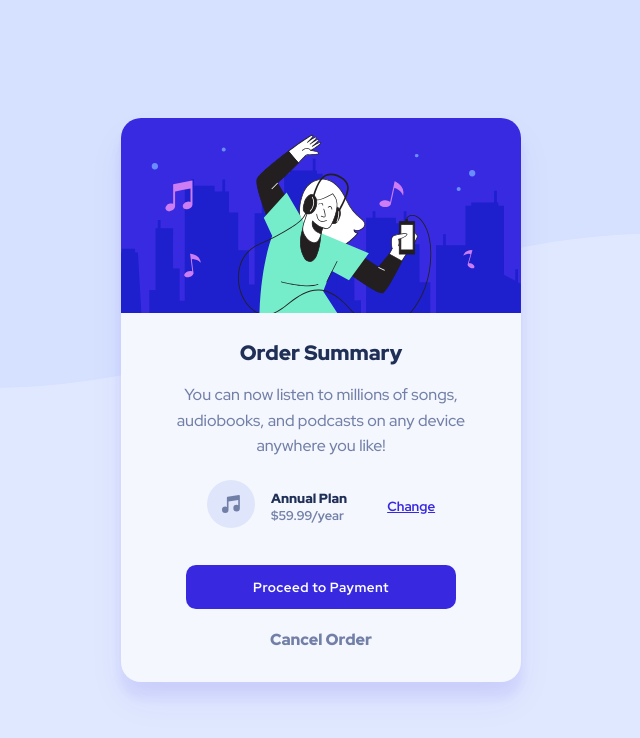
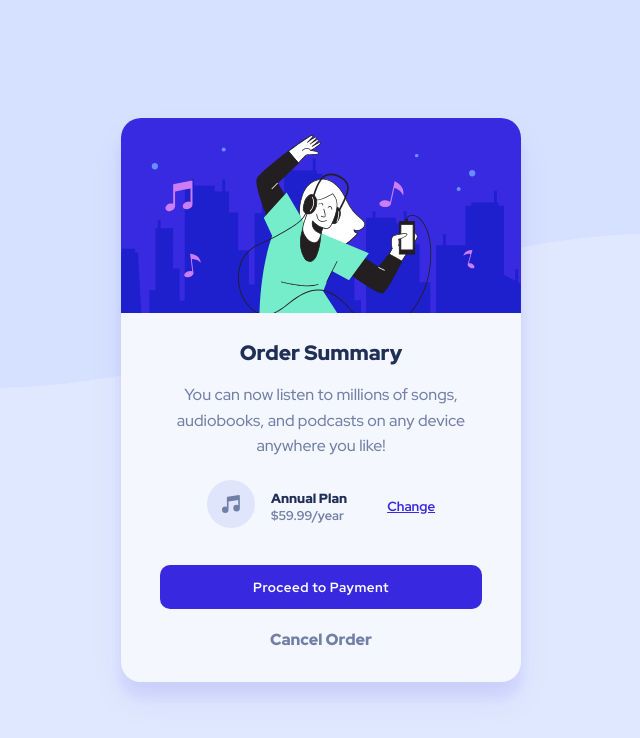
Before and after one commit to Zeras12314/ger-web011, a plain HTML site: page index.html in a window 1280 px wide. Shown: the whole page, without its empty margins (319-959 px from the left). Drawn offline with Linux system fonts and the light colour scheme.

Commit message:
button padding expand

```diff
--- a/styel.css
+++ b/styel.css
@@ -88,7 +88,7 @@ button {
   background-color: hsl(245, 75%, 52%);
   border: none;
   border-radius: 10px;
-  padding: 1em 5em;
+  padding: 1em 7em;
   margin-bottom: 1.5em;
   transition: ease-in 100ms;
   cursor: pointer;
```
